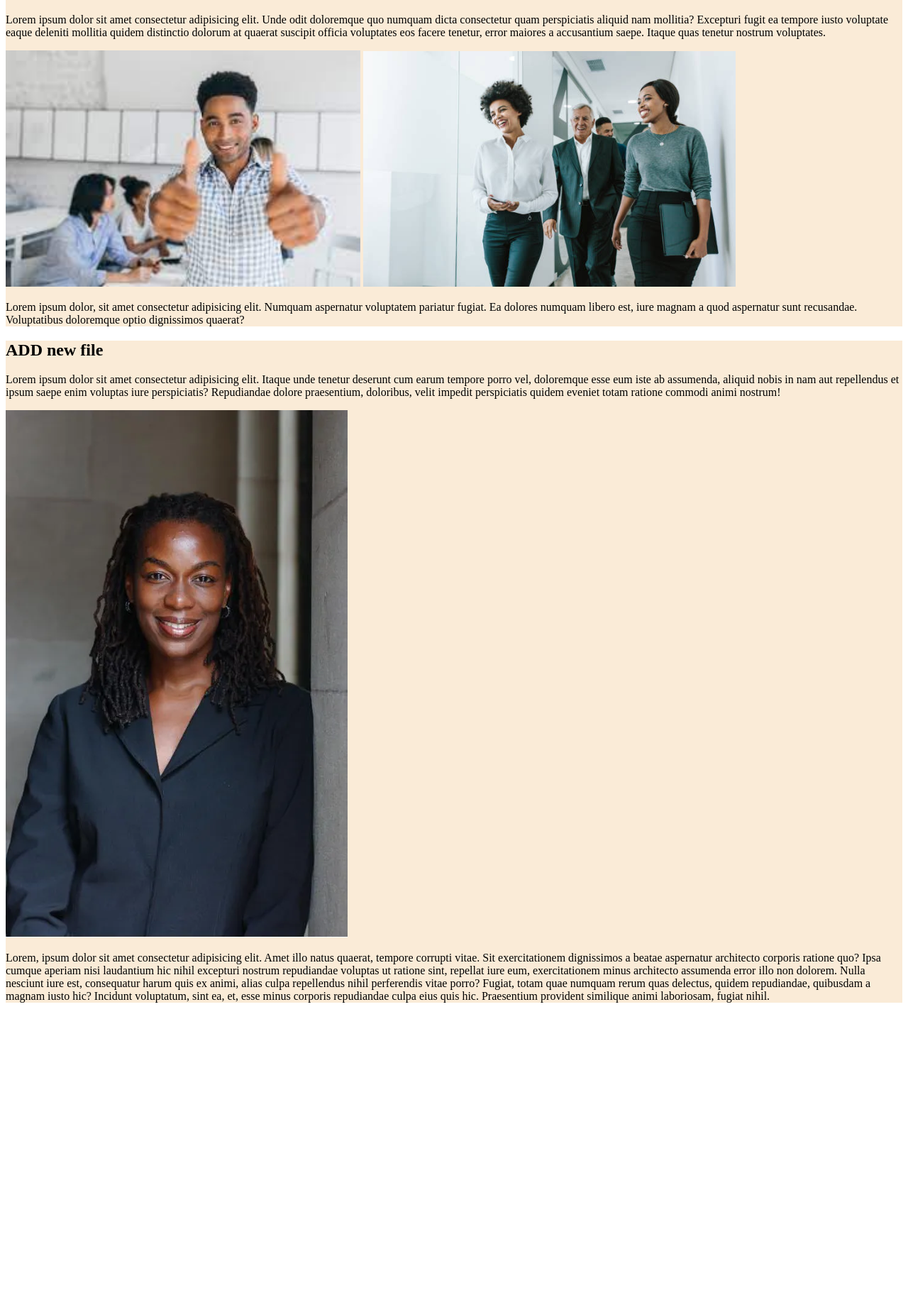
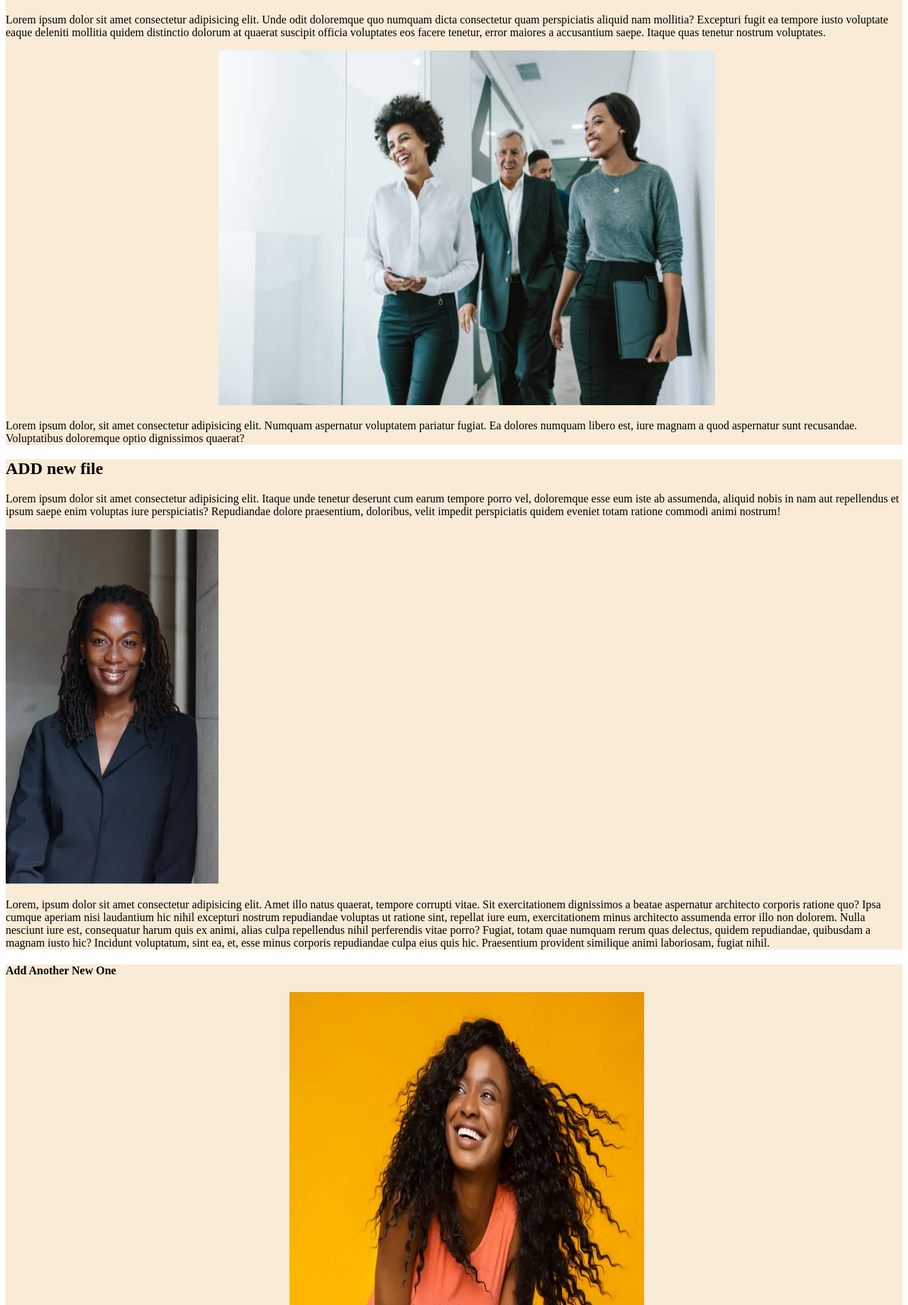
Before and after one commit to MdRakibHossen0/my-fifth-repo, a plain HTML site: page index.html in a window 1280 px wide. Shown: the part 61-1900 px from the top of the page at 71% size. Before the commit the page ends 1490 px from the top, so only its background shows below. Drawn offline with Linux system fonts and the light colour scheme.

Commit message:
new another one

```diff
--- a/index.html
+++ b/index.html
@@ -12,8 +12,8 @@
        <p>Lorem ipsum dolor sit amet consectetur adipisicing elit. Unde odit doloremque quo numquam dicta consectetur quam perspiciatis aliquid nam mollitia? Excepturi fugit ea tempore iusto voluptate eaque deleniti mollitia quidem distinctio dolorum at quaerat suscipit officia voluptates eos facere tenetur, error maiores a accusantium saepe. Itaque quas tenetur nostrum voluptates.</p>
 
 
-        <img width="500px" src="images/images (1).jpg" alt="">
-        <img width="525px"src="images/istockphoto-1008290500-612x612.jpg" alt="">
+
+        <img class="im" width="525px"src="images/istockphoto-1008290500-612x612.jpg" alt="">
         <p>Lorem ipsum dolor, sit amet consectetur adipisicing elit. Numquam aspernatur voluptatem pariatur fugiat. Ea dolores numquam libero est, iure magnam a quod aspernatur sunt recusandae. Voluptatibus doloremque optio dignissimos quaerat?</p>
     </div>
     <div>
@@ -25,5 +25,10 @@
 
     </div>
 
+    <div>
+        <h4>Add Another New One</h4>
+        <img class="one" src="images/960x0.webp" alt="">
+        <p>Lorem ipsum dolor sit amet consectetur adipisicing elit. Odio, corporis accusantium dolor quasi minus quas cumque soluta qui? Et dolore iusto, asperiores deserunt ipsa quas error distinctio. Dolore quo, maiores reiciendis quasi saepe, voluptatem a possimus optio reprehenderit debitis at accusantium ab recusandae. Vitae, natus quas molestias velit illum pariatur quisquam obcaecati perspiciatis praesentium ad magni ut. Sunt voluptates ratione distinctio dolores illum repudiandae ex labore laborum veritatis hic minima neque modi commodi, quaerat consequuntur quod iste sed. Sunt a consectetur voluptatibus id provident facere amet, voluptatem, veritatis ad reiciendis eum harum, perferendis eveniet aliquid tempore quaerat ducimus. Quisquam, quis? Placeat excepturi consequatur unde eum praesentium nesciunt debitis. Commodi unde beatae saepe dolorem dolore facere voluptatibus nihil labore fuga libero alias molestias eaque, aliquam minima numquam. Aut laudantium nobis minus quasi incidunt dolores magnam veniam optio quam maxime nihil aspernatur adipisci assumenda ab, enim sit labore laboriosam. Rem praesentium dolore nemo cumque ullam rerum modi in iusto consequuntur animi vel alias, quidem expedita hic ea obcaecati. Animi, nemo temporibus id odio voluptatum amet veniam, dignissimos debitis dolore eos, maxime quis deleniti tempora neque maiores! Quas itaque ex repudiandae neque cumque aspernatur, earum sint eveniet eum, dolore magni blanditiis dolor soluta?</p>
+    </div>
 </body>
 </html>
--- a/style/sliders.css
+++ b/style/sliders.css
@@ -6,3 +6,18 @@ h1{
 div{
     background-color: antiquewhite;
 }
+img{
+    width: 300px;
+    height: 500px;
+
+}
+.im{
+    height: 500px;
+    width: 700px;
+    margin-left: 300px;
+
+}
+.one{
+    width: 500px;
+    margin-left: 400px;
+}
```
Also changed, not shown: images/960x0.webp (added).
